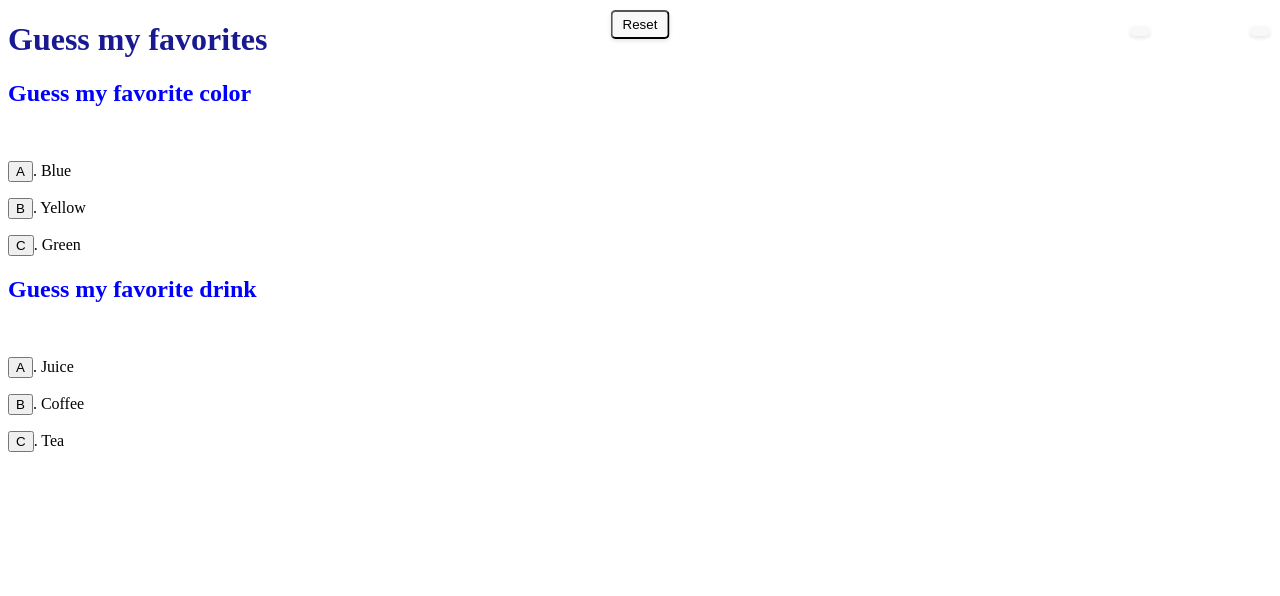
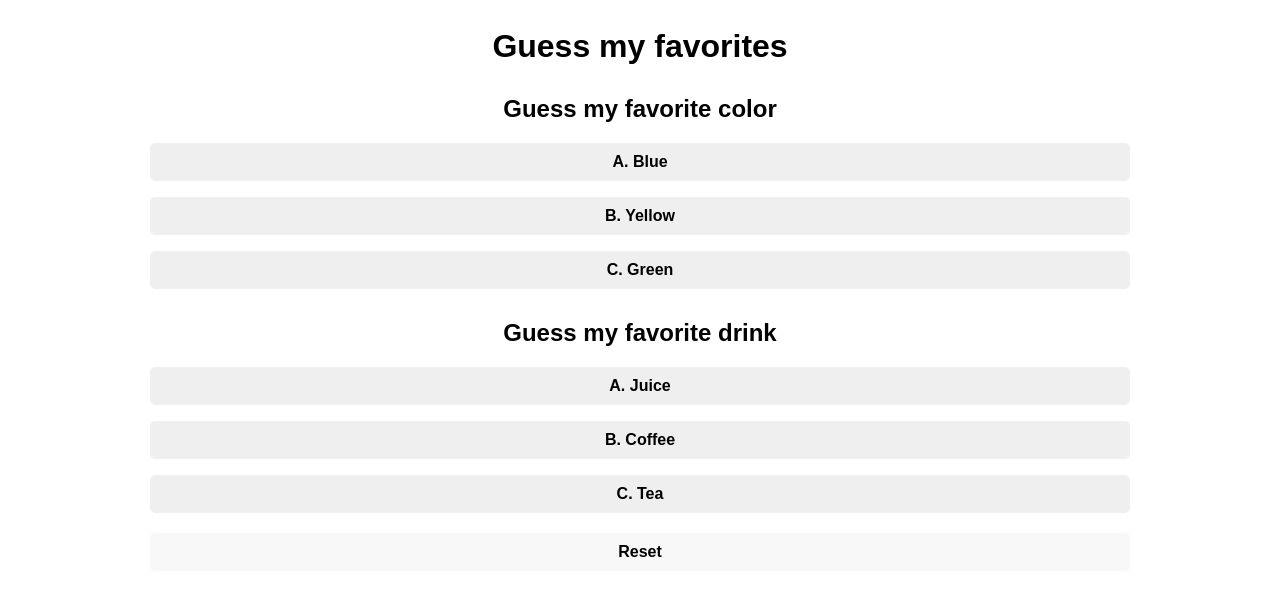
Before and after one commit to niconics/quiz, a plain HTML site: page index.html in a window 1280 px wide. Drawn offline with Linux system fonts and the light colour scheme.

Commit message:
Update index.html

```diff
--- a/index.html
+++ b/index.html
@@ -2,58 +2,74 @@
 <html lang="en">
 <head>
     <meta charset="UTF-8">
-    <meta http-equiv="X-UA-Compatible" content="IE=edge">
     <meta name="viewport" content="width=device-width, initial-scale=1.0">
     <title>Quiz</title>
-    <link rel="stylesheet" href="Style.css">
     <style>
+        body {
+            font-family: Arial, sans-serif;
+            padding: 20px;
+            text-align: center;
+        }
+
+        h1 {
+            margin-top: 0;
+        }
+
+        h2 {
+            margin-top: 30px;
+        }
+
+        p {
+            margin-bottom: 5px;
+        }
         .correct {
             color: green;
         }
         .incorrect {
             color: red;
         }
-        #score {
-            position: fixed;
-            top: 10px;
-            right: 10px;
+        .button {
+            display: block;
+            width: 80%;
+            margin: 10px auto;
+            padding: 10px;
+            border: none;
+            border-radius: 5px;
+            font-size: 16px;
             font-weight: bold;
-            background-color: #f8f8f8;
-            padding: 5px 10px;
-            border-radius: 5px;
-            box-shadow: 0 2px 4px rgba(0, 0, 0, 0.1);
+            color: #000; /* Updated color for better visibility */
+            cursor: pointer;
         }
-        #highestScore {
-            position: fixed;
-            top: 10px;
-            right: 130px;
-            font-weight: bold;
-            background-color: #f8f8f8;
-            padding: 5px 10px;
-            border-radius: 5px;
-            box-shadow: 0 2px 4px rgba(0, 0, 0, 0.1);
-        }
+
         .button-correct {
             background-color: green;
-            color: white;
         }
+
         .button-incorrect {
             background-color: red;
-            color: white;
         }
-        .button-disabled {
-            background-color: gray;
-            color: white;
+
+        #score {
+            margin-top: 20px;
+            font-weight: bold;
         }
+
+        #highestScore {
+            margin-top: 10px;
+        }
+
         #resetButton {
-            position: fixed;
-            top: 10px;
-            left: 50%;
-            transform: translateX(-50%);
+            display: block;
+            width: 80%;
+            margin: 20px auto;
+            padding: 10px;
+            border: none;
+            border-radius: 5px;
             background-color: #f8f8f8;
-            padding: 5px 10px;
-            border-radius: 5px;
-            box-shadow: 0 2px 4px rgba(0, 0, 0, 0.1);
+            font-size: 16px;
+            font-weight: bold;
+            color: #000;
+            cursor: pointer;
         }
     </style>
 </head>
@@ -61,32 +77,28 @@
     <h1>Guess my favorites</h1>
 
     <h2>Guess my favorite color</h2>
-    <br>
-    <p><button id="colorA" onclick="handleColorChoice('A')">A</button>. Blue</p>
-    <p><button id="colorB" onclick="handleColorChoice('B')">B</button>. Yellow</p>
-    <p><button id="colorC" onclick="handleColorChoice('C')">C</button>. Green</p>
+    <p><button class="button" id="colorA" onclick="handleColorChoice('A')">A. Blue</button></p>
+    <p><button class="button" id="colorB" onclick="handleColorChoice('B')">B. Yellow</button></p>
+    <p><button class="button" id="colorC" onclick="handleColorChoice('C')">C. Green</button></p>
 
     <p id="colorResult"></p>
 
     <h2>Guess my favorite drink</h2>
-    <br>
-    <p><button id="drinkA" onclick="handleDrinkChoice('A')">A</button>. Juice</p>
-    <p><button id="drinkB" onclick="handleDrinkChoice('B')">B</button>. Coffee</p>
-    <p><button id="drinkC" onclick="handleDrinkChoice('C')">C</button>. Tea</p>
+    <p><button class="button" id="drinkA" onclick="handleDrinkChoice('A')">A. Juice</button></p>
+    <p><button class="button" id="drinkB" onclick="handleDrinkChoice('B')">B. Coffee</button></p>
+    <p><button class="button" id="drinkC" onclick="handleDrinkChoice('C')">C. Tea</button></p>
 
     <p id="drinkResult"></p>
 
     <p id="score"></p>
     <p id="highestScore"></p>
 
-    <!-- Reset button -->
     <button id="resetButton" onclick="resetQuiz()">Reset</button>
 
     <script>
         var score = 0;
         var highestScore = 0;
 
-        // Function to handle color choice
         function handleColorChoice(choice) {
             var colorButtons = document.querySelectorAll('#colorA, #colorB, #colorC');
 
@@ -106,7 +118,7 @@
                         document.getElementById('colorResult').className = "incorrect";
                     }
                 } else if (!button.classList.contains('button-correct')) {
-                    button.classList.add('button-disabled');
+                    button.disabled = true;
                 }
             }
 
@@ -114,7 +126,6 @@
             showScore();
         }
 
-        // Function to handle drink choice
         function handleDrinkChoice(choice) {
             var drinkButtons = document.querySelectorAll('#drinkA, #drinkB, #drinkC');
 
@@ -134,7 +145,7 @@
                         document.getElementById('drinkResult').className = "incorrect";
                     }
                 } else if (!button.classList.contains('button-correct')) {
-                    button.classList.add('button-disabled');
+                    button.disabled = true;
                 }
             }
 
@@ -142,12 +153,10 @@
             showScore();
         }
 
-        // Function to show score
         function showScore() {
             document.getElementById('score').textContent = "Your score: " + score;
         }
 
-        // Function to update highest score
         function updateHighestScore() {
             if (score > highestScore) {
                 highestScore = score;
@@ -155,27 +164,24 @@
             document.getElementById('highestScore').textContent = "Highest score: " + highestScore;
         }
 
-        // Function to reset the quiz
         function resetQuiz() {
             score = 0;
 
-            // Reset color section
             document.getElementById('colorResult').textContent = "";
             document.getElementById('colorResult').className = "";
             var colorButtons = document.querySelectorAll('#colorA, #colorB, #colorC');
             for (var i = 0; i < colorButtons.length; i++) {
                 var button = colorButtons[i];
-                button.classList.remove('button-correct', 'button-incorrect', 'button-disabled');
+                button.classList.remove('button-correct', 'button-incorrect');
                 button.disabled = false;
             }
 
-            // Reset drink section
             document.getElementById('drinkResult').textContent = "";
             document.getElementById('drinkResult').className = "";
             var drinkButtons = document.querySelectorAll('#drinkA, #drinkB, #drinkC');
             for (var i = 0; i < drinkButtons.length; i++) {
                 var button = drinkButtons[i];
-                button.classList.remove('button-correct', 'button-incorrect', 'button-disabled');
+                button.classList.remove('button-correct', 'button-incorrect');
                 button.disabled = false;
             }
 
```
